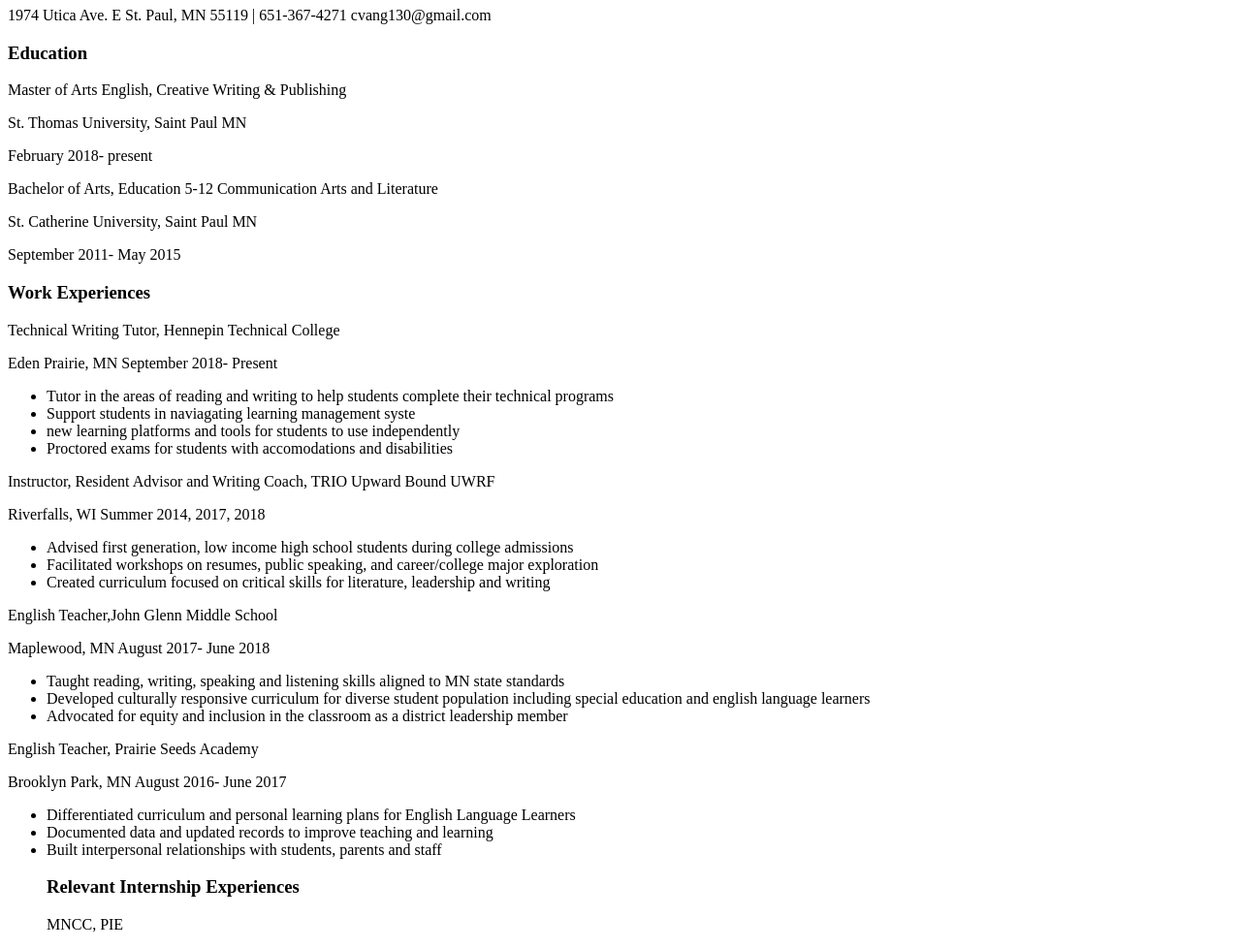
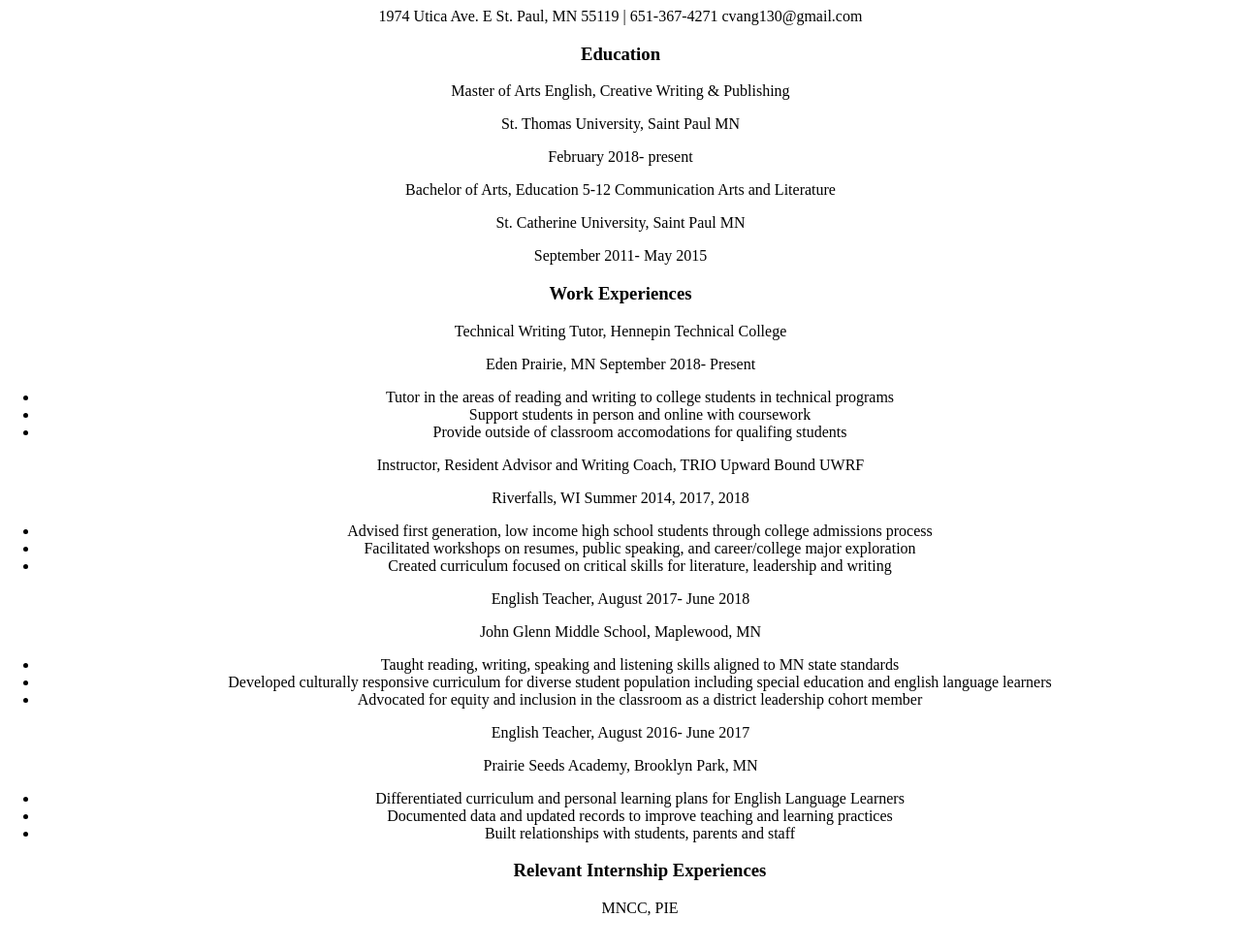
Before and after one commit to CheeVang/cheevang.github.io, a plain HTML site: page index.html in a window 1280 px wide. Shown: the part 73-1052 px from the top of the page at 97% size. Drawn offline with Linux system fonts and the light colour scheme.

Commit message:
Update index.html

```diff
--- a/index.html
+++ b/index.html
@@ -5,6 +5,7 @@
   </head>
 
   <body>
+    <link rel="stylesheet" href="style.css"/>
 
      <h1> CHEE VANG </h1>
   <p>1974 Utica Ave. E St. Paul, MN 55119 | 651-367-4271 cvang130@gmail.com  </p>
@@ -20,32 +21,31 @@
     <p>Technical Writing Tutor, Hennepin Technical College</P>
 <p>Eden Prairie, MN September 2018- Present </p>
 <ul>
-  <li> Tutor in the areas of reading and writing to help students complete their technical programs </li>
-<li>Support students in naviagating learning management syste</li>
-  <li>new learning platforms and tools for students to use independently</li>
-<li>Proctored exams for students with accomodations and disabilities </li>
+  <li> Tutor in the areas of reading and writing to college students in technical programs </li>
+<li>Support students in person and online with coursework</li>
+<li>Provide outside of classroom accomodations for qualifing students </li>
 </ul>
 
 <p>Instructor, Resident Advisor and Writing Coach, TRIO Upward Bound UWRF </p>
 <p> Riverfalls, WI Summer 2014, 2017, 2018 </p>
 <ul>
-  <li>Advised first generation, low income high school students during college admissions </li>
+  <li>Advised first generation, low income high school students through college admissions process</li>
   <li>Facilitated workshops on resumes, public speaking, and career/college major exploration </li>
 <li> Created curriculum focused on critical skills for literature, leadership and writing </li>
 </ul>
-  <p>English Teacher,John Glenn Middle School</p>
-  <p>Maplewood, MN August 2017- June 2018 </p>
+  <p>English Teacher, August 2017- June 2018</p>
+  <p>John Glenn Middle School, Maplewood, MN</p>
   <ul>
     <li> Taught reading, writing, speaking and listening skills aligned to MN state standards</li>
       <li>Developed culturally responsive curriculum for diverse student population including special education and english language learners</li>
-    <li>Advocated for equity and inclusion in the classroom as a district leadership member</li>
+    <li>Advocated for equity and inclusion in the classroom as a district leadership cohort member</li>
 </ul>
-    <p>English Teacher, Prairie Seeds Academy </p>
-<p>Brooklyn Park, MN August 2016- June 2017 </p>
+    <p>English Teacher, August 2016- June 2017 </p>
+<p>Prairie Seeds Academy, Brooklyn Park, MN  </p>
 <ul>
   <li>Differentiated curriculum and personal learning plans for English Language Learners </li>
-  <li> Documented data  and updated records to improve teaching and learning </li>
-  <li> Built interpersonal relationships with students, parents and staff</li>
+  <li> Documented data and updated records to improve teaching and learning practices </li>
+  <li> Built relationships with students, parents and staff</li>
 
   <h3> Relevant Internship Experiences </h3>
   MNCC, PIE
```
